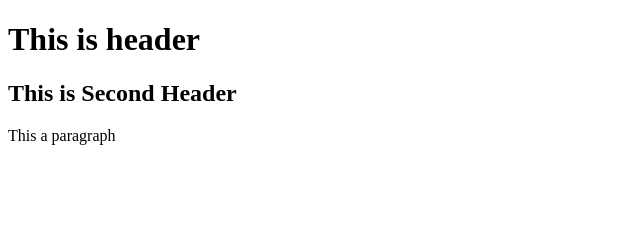
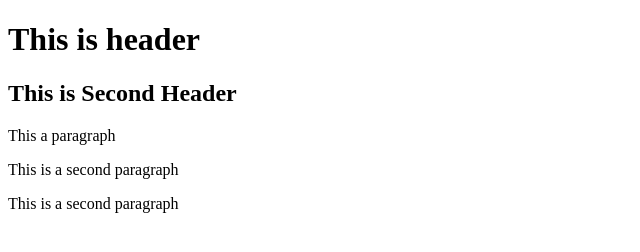
Before and after one commit to varz29/git-test, a plain HTML site: page index.html in a window 1280 px wide. Shown: the whole page, without its empty margins (0-640 px from the left). Drawn offline with Linux system fonts and the light colour scheme.

Commit message:
third commit

```diff
--- a/index.html
+++ b/index.html
@@ -7,5 +7,8 @@
         <h1>This is header</h1>
         <h2>This is Second Header</h2>
         <p>This a paragraph</p>
+        <p>This is a second paragraph</p>
+        <p>This is a second paragraph</p>
+
     </body>
 </html>
```
